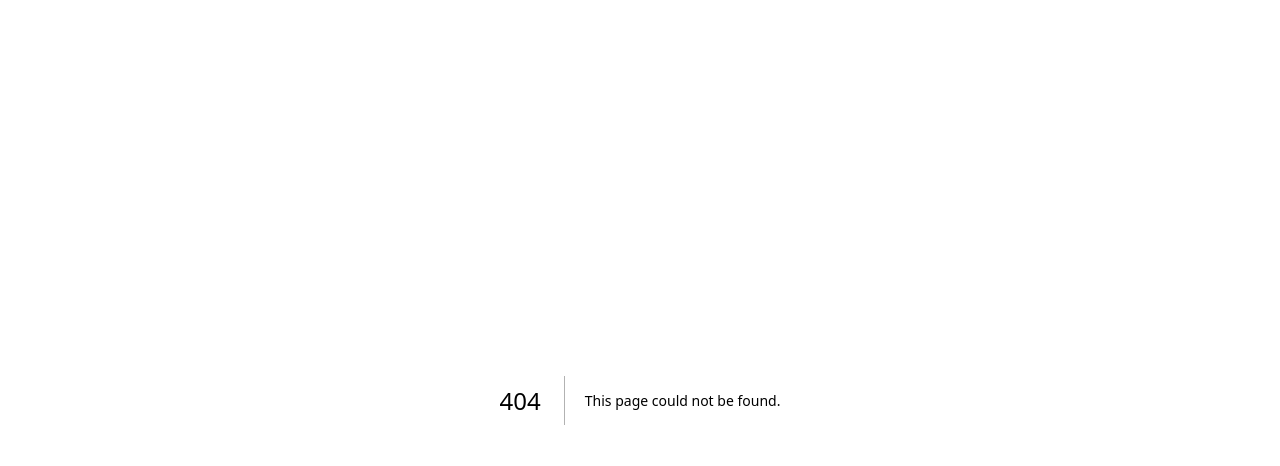
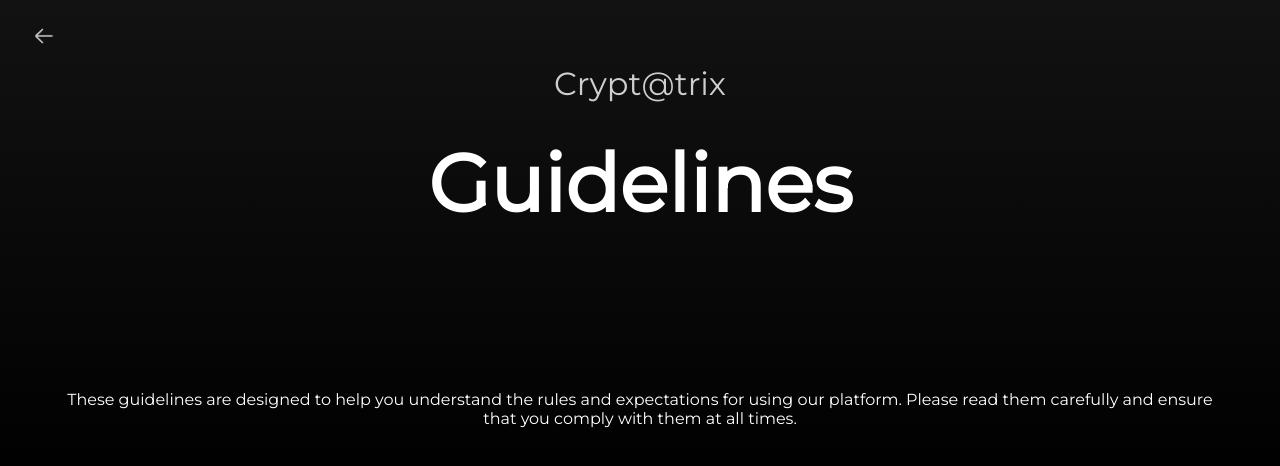
Before and after one commit to Akshatoff/crypt25, a Next.js app: page /guidelines in a window 1280 px wide. Before the commit this address had no page. Shown: the top 466 px of the page. Built offline with nearby package versions, Linux system fonts and the light colour scheme.

Commit message:
Add guidelines page

```diff
--- a/src/app/globals.css
+++ b/src/app/globals.css
@@ -73,6 +73,10 @@ div.centered-buttons {
 
 .section.cover.incompleteCover {
   min-height: 60vh;
+}
+
+.section.cover.veryIncompleteCover {
+  min-height: 40vh;
 }
 
 .section.flex {
--- /dev/null
+++ b/src/app/guidelines/page.tsx
@@ -0,0 +1,37 @@
+import Link from "next/link";
+import Back from '../components/Back';
+
+function CoverSection() {
+  return (
+    <div className="section centered cover veryIncompleteCover" id="home">
+      <span className="subtitle">
+        Crypt@trix
+      </span>
+      <h1 className="title">
+        Guidelines
+      </h1>
+    </div>
+  );
+}
+
+function Section1() {
+  return (
+    <>
+      <div className="section centered" id="home">
+        <p className="text">
+          These guidelines are designed to help you understand the rules and expectations for using our platform. Please read them carefully and ensure that you comply with them at all times.
+        </p>
+      </div>
+    </>
+  );
+}
+
+export default function Home() {
+  return (
+    <>
+      <Back></Back>
+      <CoverSection></CoverSection>
+      <Section1></Section1>
+    </>
+  );
+}
```
